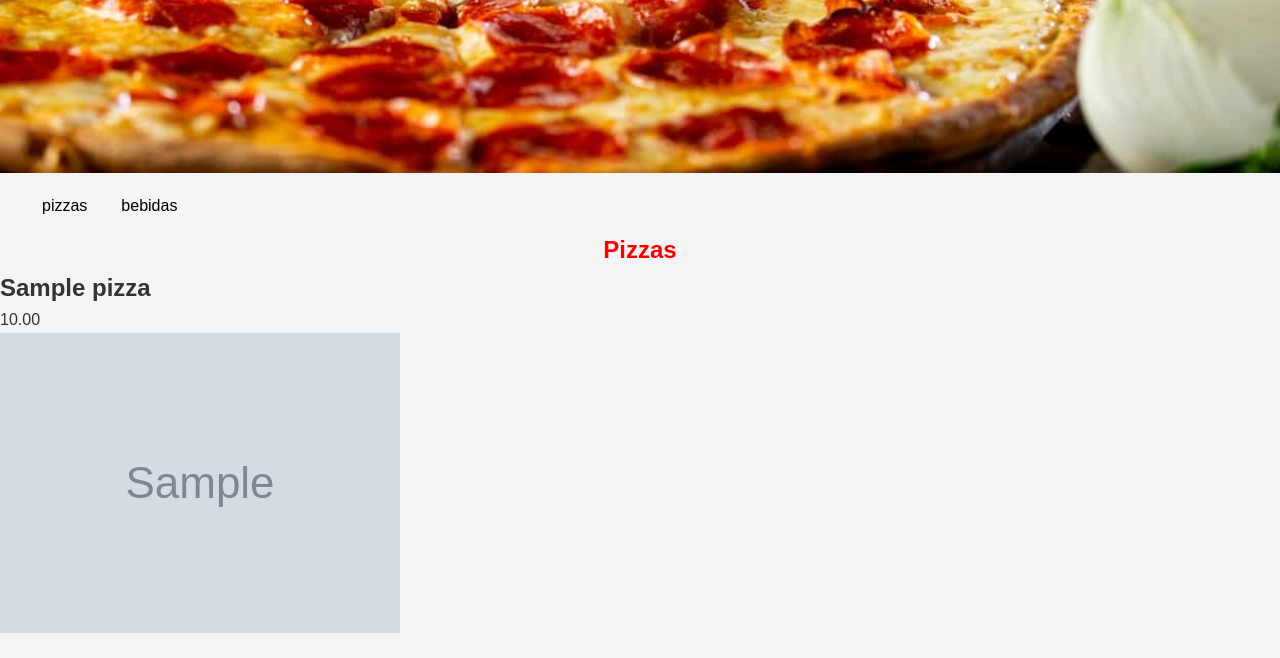
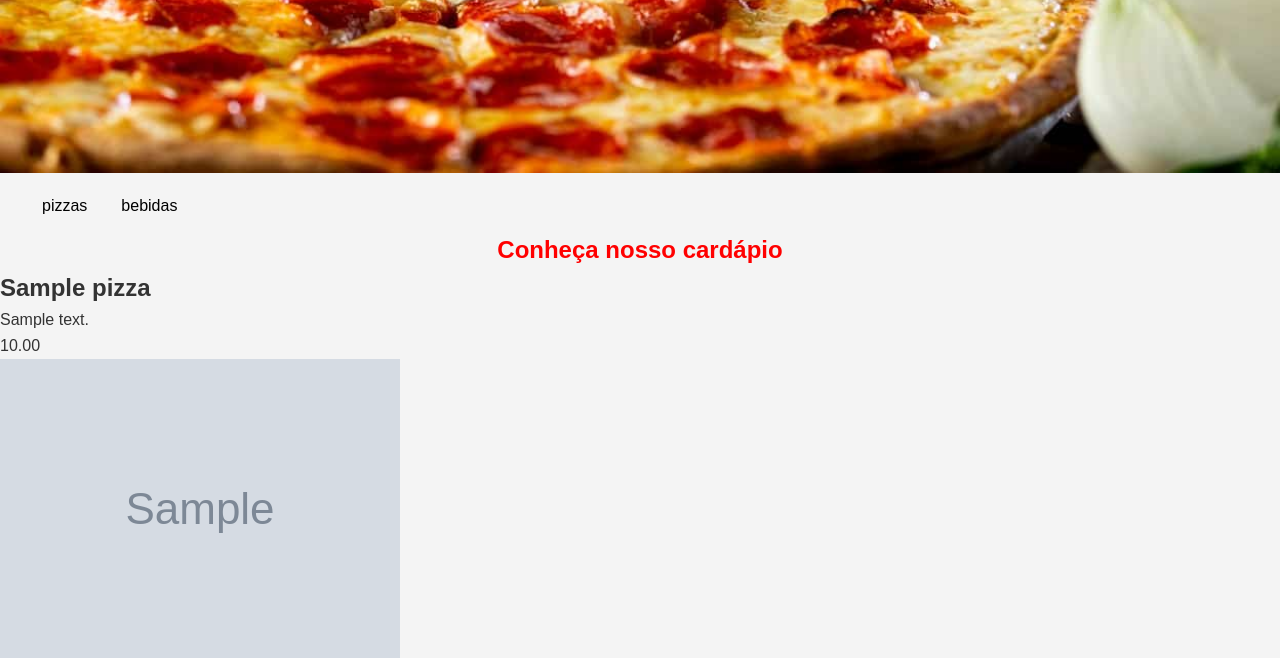
Before and after one commit to Pedrohenrc/projeto-int-programacao, a Flask app: template templates/user.html in a window 1280 px wide. Shown: the part 731-1389 px from the top of the page. Run offline with Flask 3, Linux system fonts and the light colour scheme; the template is opened without the code that fills it: most values are stand-ins (such as "Sample title", 1, 10 or a date in 2020).

Commit message:
Update user.html

```diff
--- a/templates/user.html
+++ b/templates/user.html
@@ -34,9 +34,10 @@
         <div id="cardapio">
 
             <section id="pizzas">
-                <h1>Pizzas</h1>
+                <h1>Conheça nosso cardápio</h1>
                 {% for pizza in cardapio.pizzas %}
                     <h2>{{ pizza.nome }}</h2>
+                    <p class="description">{{ pizza.descricao }}</p>
                     <p class="preco">{{ "%.2f"|format(pizza.preco) }}</p>
                     <img src="{{ pizza.imagem }}" alt="Imagem de {{ pizza.nome }}">
                 {% endfor %}
```
